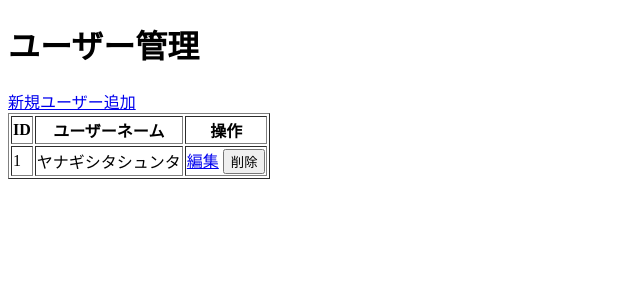
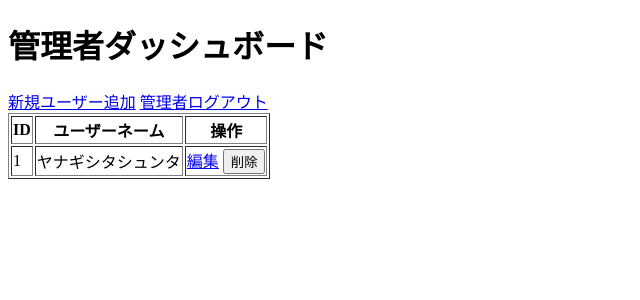
Before and after one commit to rakukofu/shift.form, a Flask app: page /admin in a window 1280 px wide. Shown: the top 300 px of the page, without its empty margins (0-640 px from the left). Run offline with Flask 3, Linux system fonts and the light colour scheme; a user stored in the database is signed in; data comes from the database, SQL or seed files in the repository; some libraries are stand-ins or nearby versions.

Commit message:
管理者機能のアクセス制限とログアウト機能を追加

```diff
--- a/app.py
+++ b/app.py
@@ -73,7 +73,7 @@ with app.app_context():
 @app.route('/admin')
 def admin_dashboard():
     if not session.get('is_admin'):
-        flash('アクセス権限がありません。', 'error')
+        flash('アクセス権限がありません。管理者としてログインしてください。', 'error')
         return redirect(url_for('admin_login'))
     try:
         users = User.query.all()
@@ -95,6 +95,7 @@ def admin_login():
 
             if password == ADMIN_PASSWORD:
                 session['is_admin'] = True
+                session['admin_login_time'] = datetime.now().timestamp()  # ログイン時刻を記録
                 flash('管理者としてログインしました。', 'success')
                 return redirect(url_for('admin_dashboard'))
             else:
@@ -107,7 +108,7 @@ def admin_login():
 @app.route('/admin/users/add', methods=['GET', 'POST'])
 def add_user():
     if not session.get('is_admin'):
-        flash('アクセス権限がありません。', 'error')
+        flash('アクセス権限がありません。管理者としてログインしてください。', 'error')
         return redirect(url_for('admin_login'))
 
     if request.method == 'POST':
@@ -144,7 +145,7 @@ def add_user():
 @app.route('/admin/users/edit/<int:user_id>', methods=['GET', 'POST'])
 def edit_user(user_id):
     if not session.get('is_admin'):
-        flash('アクセス権限がありません。', 'error')
+        flash('アクセス権限がありません。管理者としてログインしてください。', 'error')
         return redirect(url_for('admin_login'))
 
     user = User.query.get(user_id)
@@ -171,7 +172,7 @@ def edit_user(user_id):
 @app.route('/admin/users/delete/<int:user_id>', methods=['POST'])
 def delete_user(user_id):
     if not session.get('is_admin'):
-        flash('アクセス権限がありません。', 'error')
+        flash('アクセス権限がありません。管理者としてログインしてください。', 'error')
         return redirect(url_for('admin_login'))
 
     user = User.query.get(user_id)
@@ -183,6 +184,13 @@ def delete_user(user_id):
         flash('指定されたユーザーが見つかりません。', 'error')
 
     return redirect(url_for('admin_dashboard'))
+
+@app.route('/admin_logout')
+def admin_logout():
+    session.pop('is_admin', None)
+    session.pop('admin_login_time', None)
+    flash('管理者としてログアウトしました。', 'success')
+    return redirect(url_for('index'))
 
 @app.route('/', methods=['GET', 'POST'])
 def index():
--- a/templates/admin.html
+++ b/templates/admin.html
@@ -5,8 +5,12 @@
     <title>管理者ダッシュボード</title>
 </head>
 <body>
-    <h1>ユーザー管理</h1>
-    <a href="{{ url_for('add_user') }}">新規ユーザー追加</a>
+    <div class="container">
+        <h1>管理者ダッシュボード</h1>
+        <div class="admin-actions">
+            <a href="{{ url_for('add_user') }}" class="btn btn-primary">新規ユーザー追加</a>
+            <a href="{{ url_for('admin_logout') }}" class="btn btn-danger">管理者ログアウト</a>
+        </div>
         <table border="1">
             <thead>
                 <tr>
@@ -30,5 +34,6 @@
                 {% endfor %}
             </tbody>
         </table>
+    </div>
 </body>
 </html>
```
Lines whose indentation alone changed are shown as unchanged.
